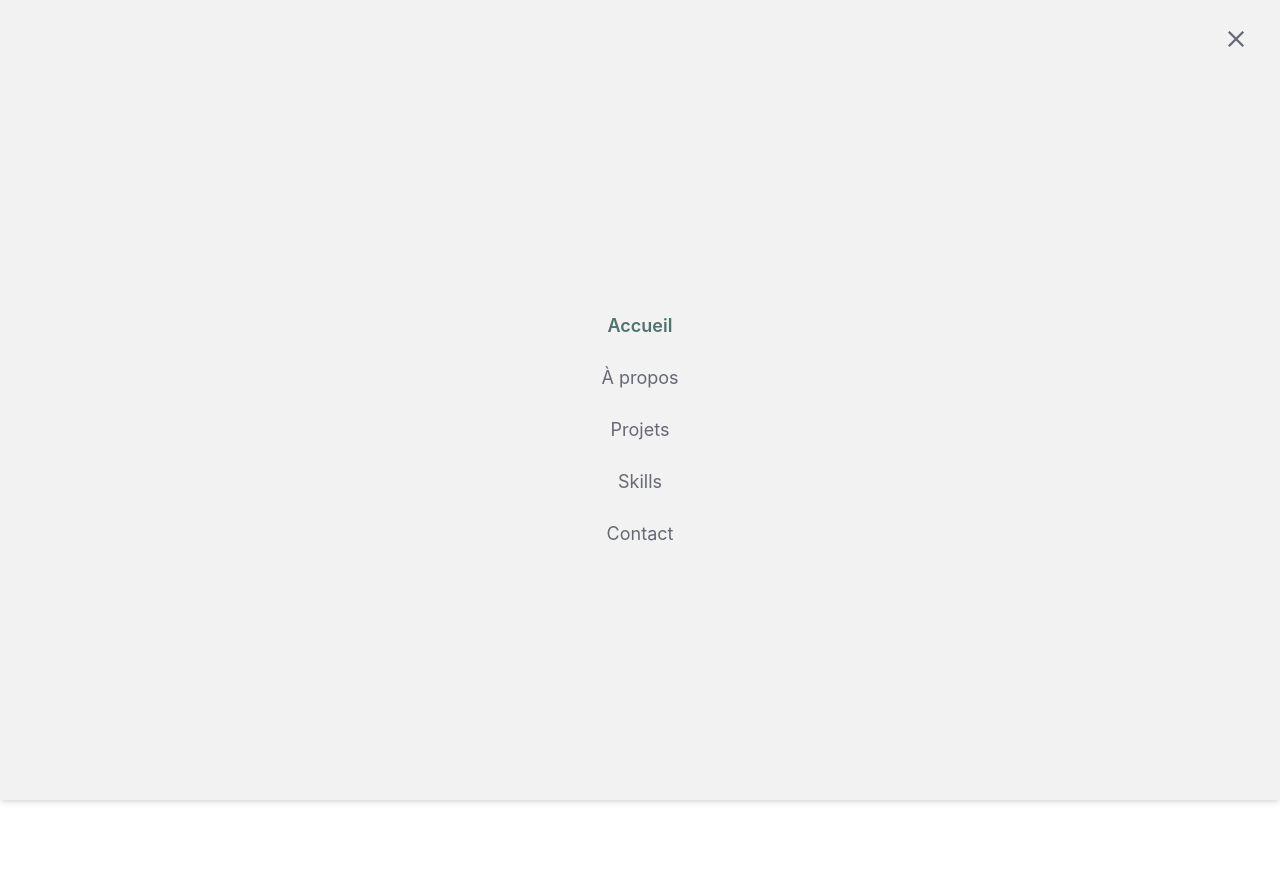
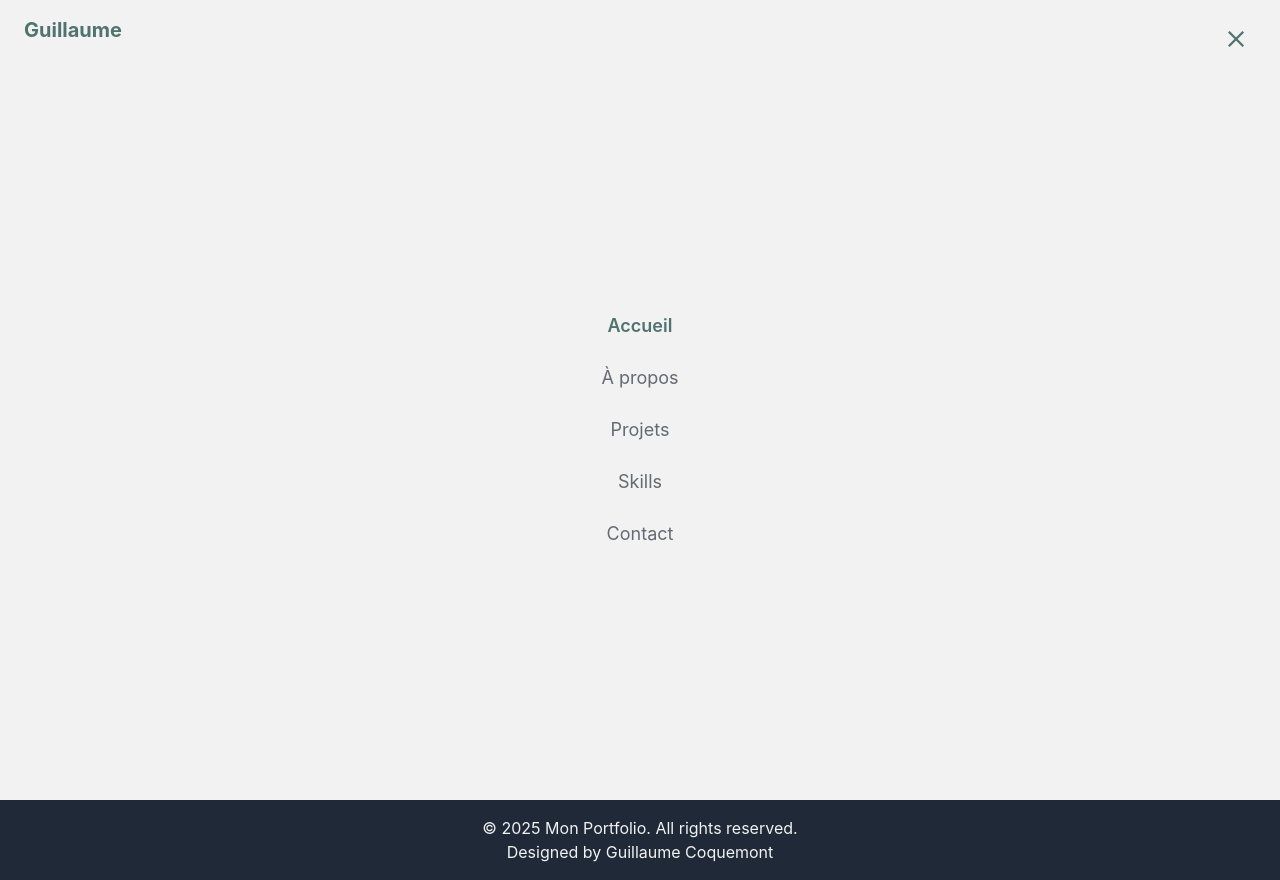
Before and after one commit to GuillaumeCoquemont/mon-portfolio, a React (Vite) app: page / in a window 1280 px wide. Both pictures are taken after a click on the button 1236 px from the left and 36 px from the top of the page. Before the commit the page ends 800 px from the top, so only its background shows below. Built offline with nearby package versions, Linux system fonts and the light colour scheme.

Commit message:
Ajout de la section de présentation (Home - section 1) + fix des couleurs du header et de son scroll

```diff
--- a/src/components/Navbar.jsx
+++ b/src/components/Navbar.jsx
@@ -22,11 +22,11 @@ export default function Navbar() {
   ]
 
   return (
-    <header className={`fixed top-0 w-full z-50 transition-colors duration-300 ${scrolled ? 'bg-darkGray/80 backdrop-blur shadow-md' : 'bg-transparent'}`}>
+    <header className={`fixed top-0 left-0 w-full z-50 transition-colors duration-300 ${scrolled ? 'bg-green/80 backdrop-blur shadow-md' : 'bg-transparent'}`}>
       <nav className="flex items-center justify-between px-6 py-4 text-lg text-darkGray">
-        <h1 className={`text-xl font-bold text-green transition-opacity duration-300 ${isOpen ? 'opacity-0' : 'opacity-100'}`}>Guillaume</h1>
+        <h1 className={`text-xl font-bold transition-opacity duration-300 ${scrolled ? 'text-white' : 'text-green'} ${isOpen ? 'opacity-0' : 'opacity-100'}`}>Guillaume</h1>
         <button className="ml-auto w-10 h-10 flex items-center justify-center" onClick={() => setIsOpen(!isOpen)}>
-          <svg className="w-8 h-8 text-green" fill="none" stroke="currentColor" viewBox="0 0 24 24">
+          <svg className={`w-8 h-8 transition-colors duration-300 ${scrolled ? 'text-white' : 'text-green'}`} fill="none" stroke="currentColor" viewBox="0 0 24 24">
             <path strokeLinecap="round" strokeLinejoin="round" strokeWidth={2}
               d={isOpen ? 'M6 18L18 6M6 6l12 12' : 'M4 6h16M4 12h16M4 18h16'}
             />
@@ -34,27 +34,28 @@ export default function Navbar() {
         </button>
       </nav>
 
-      { (
-        <div className={`fixed top-0 right-0 w-full h-full bg-white z-50 flex justify-end transition-transform duration-300 ${isOpen ? 'translate-x-0' : 'translate-x-full'}`}>
-          <div className="w-full sm:w-full md:w-full h-full bg-white px-0 py-0 flex flex-col justify-between shadow-md relative">
+      {isOpen && (
+        <div className={`fixed top-0 left-0 w-full min-h-screen z-50 flex flex-col transition-all duration-300 ${isOpen ? 'translate-x-0' : 'translate-x-full'} ${scrolled ? 'bg-green text-white' : 'bg-white text-darkGray'}`}>
           {/* Bouton fermer */}
           <button
             onClick={() => setIsOpen(false)}
-              className="absolute top-4 right-6 w-10 h-10 flex items-center justify-center text-4xl font-light text-darkGray z-10"
+            className={`absolute top-4 right-6 w-10 h-10 flex items-center justify-center text-4xl font-light z-10 ${scrolled ? 'text-white' : 'text-green'}`}
           >
             &times;
           </button>
+
           <div className="flex items-center justify-between px-6 py-4">
-              <h1 className={`text-xl font-bold text-green transition-opacity duration-300 ${isOpen ? 'opacity-0' : 'opacity-100'}`}>Guillaume</h1>
+            <h1 className={`text-xl font-bold transition-opacity duration-300 ${scrolled ? 'text-white' : 'text-green'}`}>Guillaume</h1>
           </div>
-            <nav className="flex-1 flex flex-col items-center justify-center gap-6 text-lg text-darkGray text-center">
+
+          <nav className="flex-1 flex flex-col items-center justify-center gap-6 text-lg text-center z-20">
             {navItems.map(({ name, path }) => (
               <NavLink
                 key={path}
                 to={path}
                 onClick={() => setIsOpen(false)}
                 className={({ isActive }) =>
-                    `hover:text-green transition ${isActive ? 'font-semibold text-green' : ''}`
+                  `transition ${scrolled ? 'text-white hover:text-green-200' : 'text-darkGray hover:text-green'} ${isActive ? `font-semibold ${scrolled ? 'text-green-200' : 'text-green'}` : ''}`
                 }
               >
                 {name}
@@ -62,7 +63,6 @@ export default function Navbar() {
             ))}
           </nav>
         </div>
-        </div>
       )}
     </header>
   )
--- a/src/pages/Home.jsx
+++ b/src/pages/Home.jsx
@@ -1,7 +1,29 @@
 export default function Home() {
   return (
-    <div>
-      <h1>Page Home</h1>
+    <section role="region" aria-label="Présentation personnelle" className="min-h-screen bg-white text-black flex flex-col md:flex-row items-center justify-between px-6 py-16 pt-24">
+    <div className="max-w-2xl md:-1/2">
+      <h1 className="text-4xl md:text-6xl font-bold mb-6">
+      Hello, je suis <span className="text-green">Guillaume</span>
+      </h1>
+      <p className="text-lg md:text-xl text-darkGray max-w-2xl">
+        Ancien graphiste passionné par les nouvelles technologies, je me suis reconverti en tant que Coordinateur de Projet Informatique.
+        J'aime créer des sites web modernes et fonctionnels qui offrent une expérience utilisateur exceptionnelle.
+        Tout juste diplômé d'un Bachelor 3 Coordinateur de projet informatique,
+        je suis prêt à relever de nouveaux défis et à mettre mes compétences au service de projets passionnants.
+        Mon objectif est de continuer à apprendre et à évoluer dans le domaine du développement web
+        tout en apportant une touche créative et professionnelle à chaque projet que j'entreprends.
+      </p>
+
+      <a href="/about" className="inline-block mt-4 px-6 py-3 bg-green text-white font-medium rounded hover:bg-darkGray transition-colors">
+        En savoir plus sur moi
+      </a>
     </div>
+
+    <div className="mt-10 md:mt-0 md:w-1/2 flex justify-center">
+      <div className="w-64 h-64 bg-lightGray rounded-lg overflow-hidden shadow-lg">
+        <img src="/assets/illustration_profile.webp" alt="Photo de Guillaume" className="object-cover w-full h-full" />
+      </div>
+    </div>
+    </section>
   )
 }
--- a/tailwind.config.js
+++ b/tailwind.config.js
@@ -17,6 +17,10 @@ export default {
         sans: ['Inter', 'sans-serif'],
         serif: ['Merriweather', 'serif'],
       },
+      spacing: {
+        '100': '25rem',
+        'margin-top': '100px',
+      },
     },
   },
   plugins: [],
```
Also changed, not shown: public/assets/illustration_profile.webp (added). Lines whose indentation alone changed are shown as unchanged.
